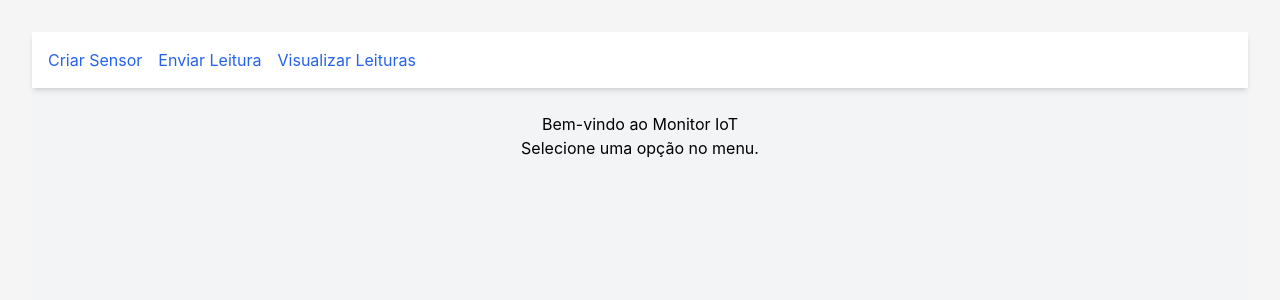
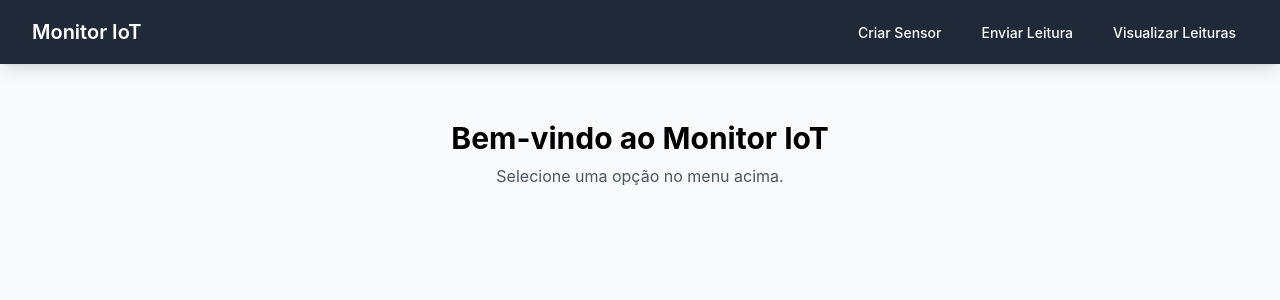
Before and after one commit to marlonruffo/smart-iot-monitor, a React (Vite) app in the folder frontend/my-react-app/: page / in a window 1280 px wide. Shown: the top 300 px of the page. Built offline with nearby package versions, Linux system fonts and the light colour scheme.

Commit message:
pleasant pages styles

```diff
--- a/frontend/my-react-app/src/App.jsx
+++ b/frontend/my-react-app/src/App.jsx
@@ -3,24 +3,43 @@ import { Route, Routes, Link } from 'react-router-dom';
 import SensorForm from './components/SensorForm';
 import SubmitReadingForm from './components/SubmitReadingForm';
 import ViewReadings from './components/ViewReadings';
-import './App.css';
+import './index.css';
 
 function App() {
   return (
-    <div className="min-h-screen bg-gray-100">
-      <nav className="bg-white shadow-md p-4">
-        <ul className="flex space-x-4">
-          <li><Link to="/sensors" className="text-blue-600 hover:underline">Criar Sensor</Link></li>
-          <li><Link to="/submit-reading" className="text-blue-600 hover:underline">Enviar Leitura</Link></li>
-          <li><Link to="/view-readings" className="text-blue-600 hover:underline">Visualizar Leituras</Link></li>
-        </ul>
+    <div className="min-h-screen bg-gray-50">
+      <nav className="bg-gray-800 text-white shadow-lg fixed w-full top-0 z-10">
+        <div className="max-w-7xl mx-auto px-4 sm:px-6 lg:px-8">
+          <div className="flex justify-between h-16">
+            <div className="flex items-center">
+              <span className="text-xl font-semibold">Monitor IoT</span>
+            </div>
+            <ul className="flex space-x-4 items-center">
+              <li>
+                <Link to="/sensors" className="px-3 py-2 rounded-md text-sm font-medium hover:bg-gray-700 hover:text-gray-200 transition duration-150 ease-in-out">
+                  Criar Sensor
+                </Link>
+              </li>
+              <li>
+                <Link to="/submit-reading" className="px-3 py-2 rounded-md text-sm font-medium hover:bg-gray-700 hover:text-gray-200 transition duration-150 ease-in-out">
+                  Enviar Leitura
+                </Link>
+              </li>
+              <li>
+                <Link to="/view-readings" className="px-3 py-2 rounded-md text-sm font-medium hover:bg-gray-700 hover:text-gray-200 transition duration-150 ease-in-out">
+                  Visualizar Leituras
+                </Link>
+              </li>
+            </ul>
+          </div>
+        </div>
       </nav>
-      <div className="container mx-auto p-4">
+      <div className="container mx-auto px-4 sm:px-6 lg:px-8 pt-20">
         <Routes>
           <Route path="/sensors" element={<SensorForm />} />
           <Route path="/submit-reading" element={<SubmitReadingForm />} />
           <Route path="/view-readings" element={<ViewReadings />} />
-          <Route path="/" element={<div><h1>Bem-vindo ao Monitor IoT</h1><p>Selecione uma opção no menu.</p></div>} />
+          <Route path="/" element={<div className="text-center mt-10"><h1 className="text-3xl font-bold">Bem-vindo ao Monitor IoT</h1><p className="mt-2 text-gray-600">Selecione uma opção no menu acima.</p></div>} />
         </Routes>
       </div>
     </div>
--- a/frontend/my-react-app/src/index.css
+++ b/frontend/my-react-app/src/index.css
@@ -3,36 +3,5 @@
 @tailwind utilities;
 
 body {
-  margin: 0;
-  font-family: -apple-system, BlinkMacSystemFont, 'Segoe UI', Roboto, 'Helvetica Neue', Arial, sans-serif;
-  background-color: #f5f5f5;
+  font-family: 'Inter', sans-serif;
 }
-
-.container {
-  max-width: 1200px;
-  margin: 0 auto;
-  padding: 1.5rem;
-}
-
-.grid {
-  display: grid;
-  grid-template-columns: 1fr;
-  gap: 1.5rem;
-}
-
-@media (min-width: 768px) {
-  .grid {
-    grid-template-columns: 1fr 1fr;
-  }
-}
-
-.form {
-  display: flex;
-  flex-direction: column;
-  gap: 1rem;
-  padding: 1rem;
-}
-
-.alert {
-  margin-top: 1rem;
-}
```
